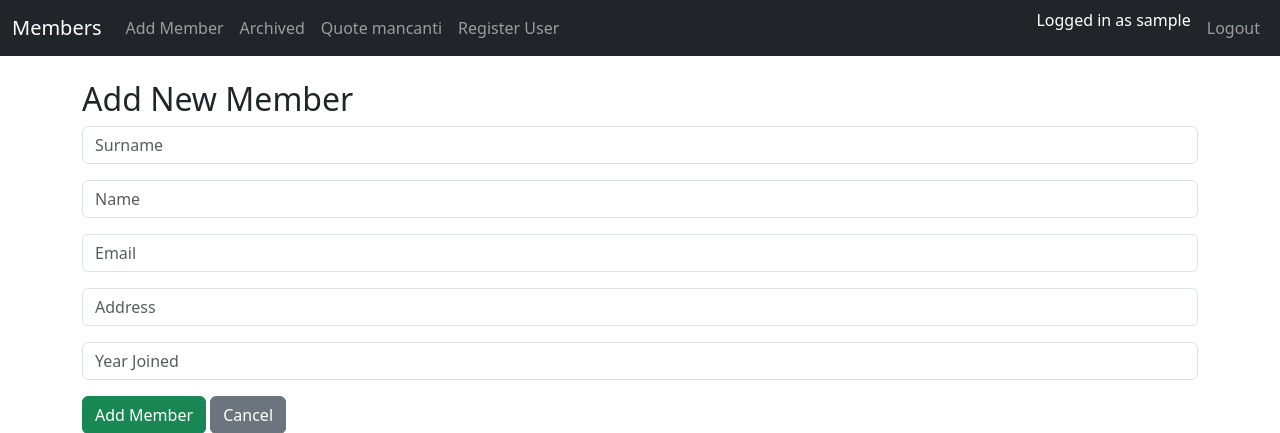
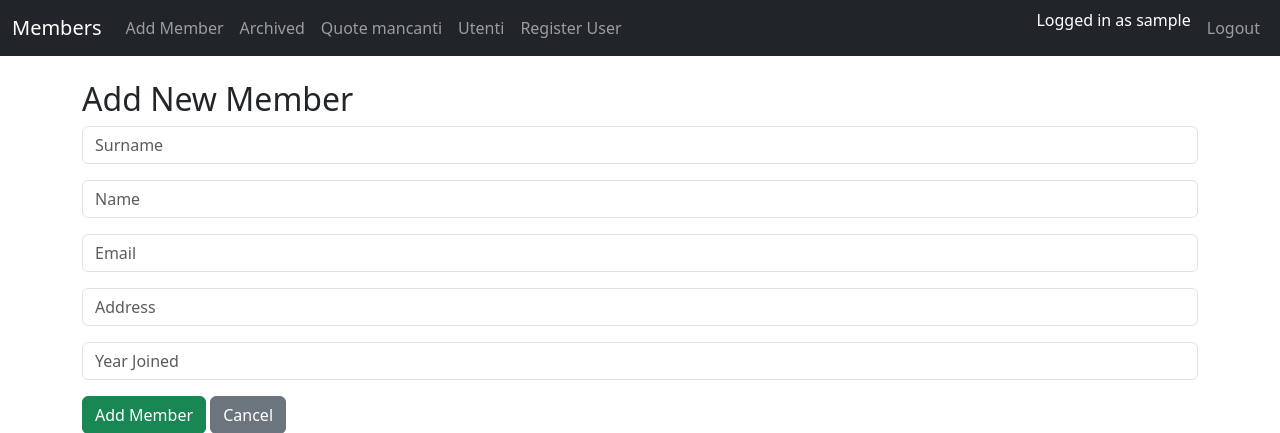
Before and after one commit to gibedini/flask-stsn-app, a Flask app: page /members/add in a window 1280 px wide. Shown: the top 433 px of the page. Run offline with Flask 3, Linux system fonts and the light colour scheme; a user stored in the database is signed in; a database or web service that is not in the repository returns one stand-in record (values such as "Sample title"); some libraries are stand-ins or nearby versions.

Commit message:
Aggiunto pulsante per users in navbar

```diff
--- a/app/templates/base.html
+++ b/app/templates/base.html
@@ -14,6 +14,7 @@
         <li class="nav-item"><a class="nav-link" href="/members/add">Add Member</a></li>
         <li class="nav-item"><a class="nav-link" href="/archived">Archived</a></li>
         <li class="nav-item"><a class="nav-link" href="{{ url_for('missing_fees') }}">Quote mancanti</a></li>
+        <li class="nav-item"><a class="nav-link" href="{{ url_for('list_users') }}">Utenti</a></li>
         {% if current_user.is_authenticated %}
         <li class="nav-item"><a class="nav-link" href="/register">Register User</a></li>
         {% endif %}
```
